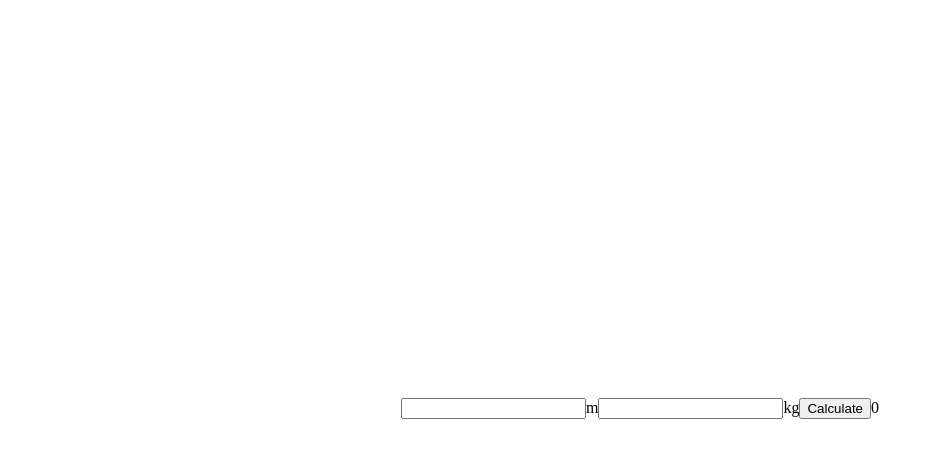
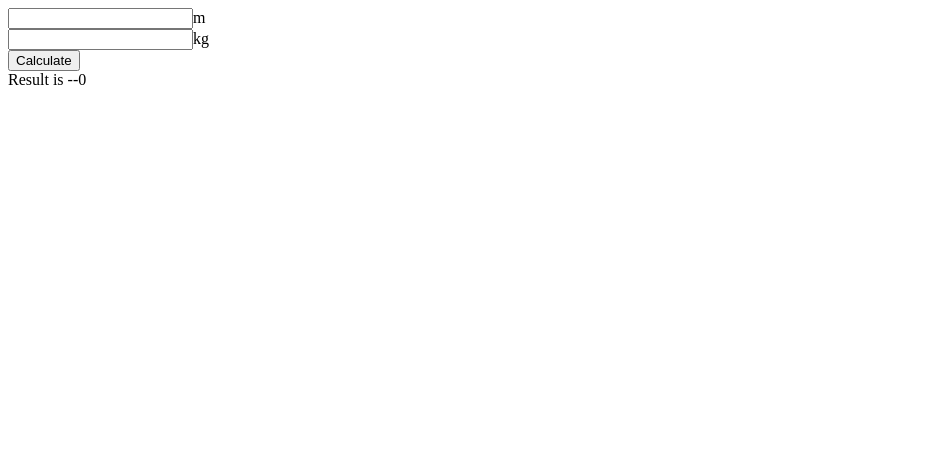
Before and after one commit to Yeasir0032/BMI-Calculator, a React (Vite) app: page / in a window 1280 px wide. Shown: the top 458 px of the page, without its empty margins (0-934 px from the left). Built offline with nearby package versions, Linux system fonts and the light colour scheme.

Commit message:
Ui changes from main to div

```diff
--- a/src/App.jsx
+++ b/src/App.jsx
@@ -17,13 +17,15 @@ export default function App() {
   }
   };
   return (
-    <main>
-      <div className="App">
+    <div>
         <input type="number" onChange={heightChange} />m
+      <br/>
         <input type="number" onChange={weightChange} />kg
+      <br/>
         <button onClick={calculate} >Calculate</button>
+      <br/>
+      Result is --
         {bmi}
-      </div>
-    </main>
+    </div>
   )
 }
```
Also changed, not shown: vite.config.js.timestamp-1688370905235.mjs (added, +13 -0 lines), 1 other file (tests, documents, lock files or other folders).
